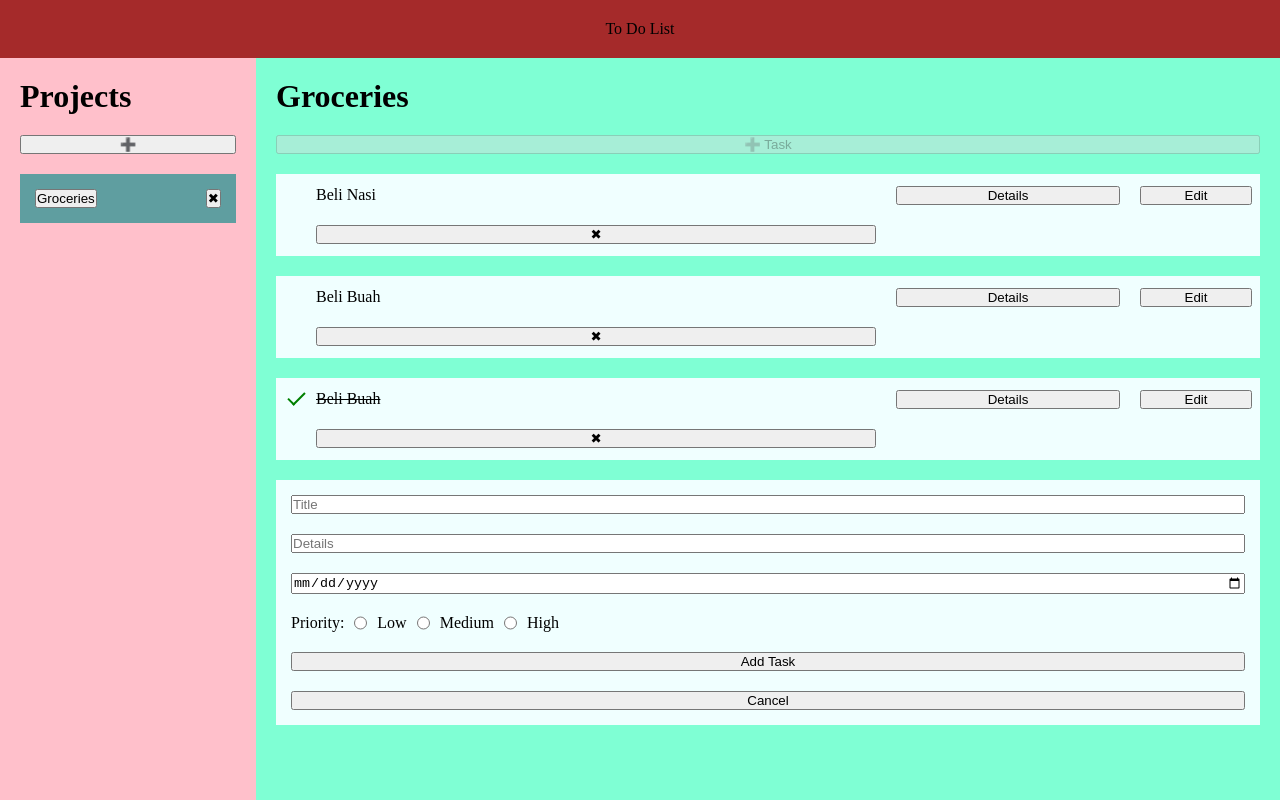
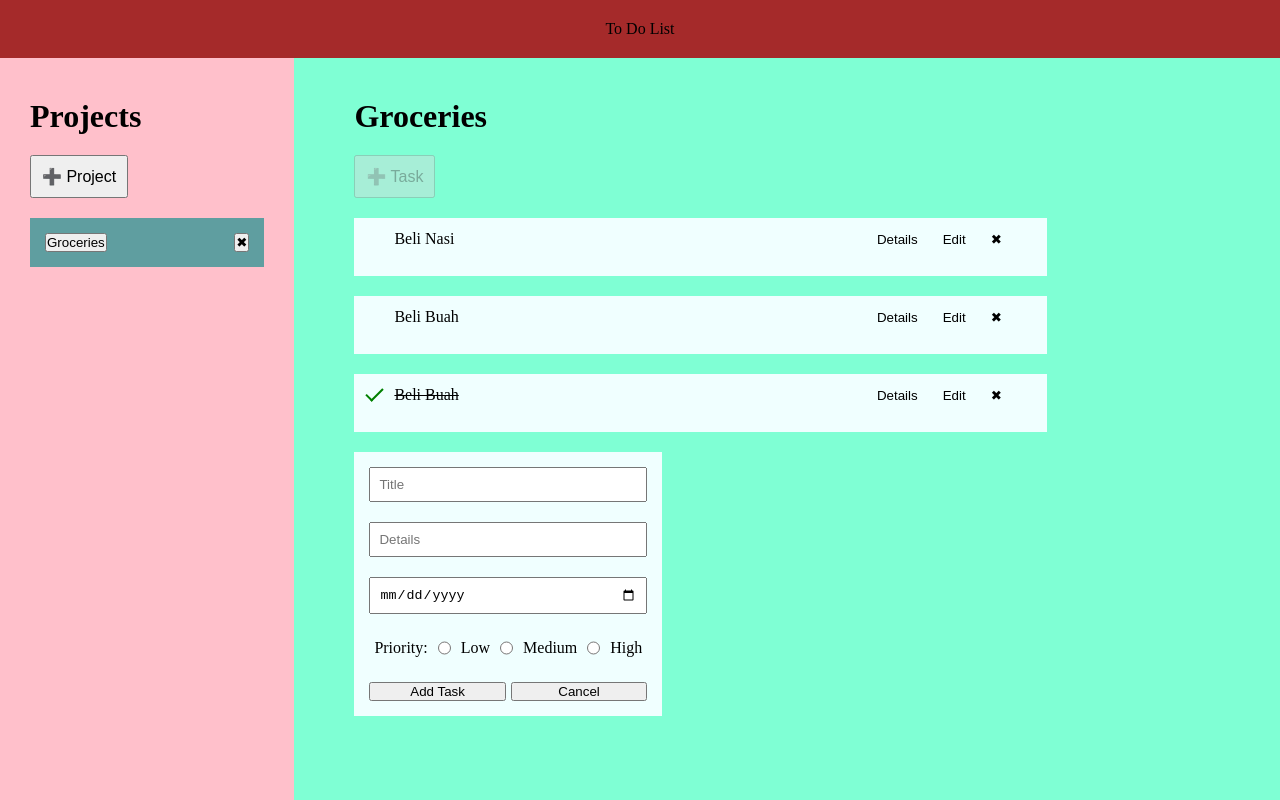
Before and after one commit to nabelk/todo-list, a website built with webpack: page dist/index.html in a window 1280 px wide. Both pictures are taken after a click on the button "➕ Task". Built offline with nearby package versions, Linux system fonts and the light colour scheme.

Commit message:
Create  a change based on the updated script

```diff
--- a/dist/index.html
+++ b/dist/index.html
@@ -12,7 +12,7 @@
         <main>
             <div class="sidebar">
                 <h1>Projects</h1>
-                <button class="add-project">➕</button>
+                <button class="add-project">➕ Project</button>
                 <div class="project-list"></div>
             </div>
             <div class="content"></div>
--- a/dist/style.css
+++ b/dist/style.css
@@ -10,23 +10,38 @@ body {
     height: 100vh;
 }
 
+button,
+input {
+    cursor: pointer;
+}
+
 header {
     background-color: brown;
     text-align: center;
     padding: 20px;
 }
 
+button.add-task-btn,
+button.add-project {
+    font-size: 1rem;
+    align-self: flex-start;
+    padding: 10px;
+}
+
 main {
     display: grid;
-    grid-template-columns: 20vw calc(100vw - 20vw);
+    grid-template-columns: 23vw calc(100vw - 23vw);
+    width: 100vw;
 }
+
+/* Sidebar section */
 
 main div.sidebar {
     display: flex;
     flex-direction: column;
     gap: 20px;
     background-color: pink;
-    padding: 20px;
+    padding: 40px 30px;
 }
 
 main div.project-list {
@@ -43,12 +58,30 @@ main div.project-list > div {
     background-color: cadetblue;
 }
 
+main div.project-list > div > form {
+    display: grid;
+    grid-template-columns: repeat(2, 50%);
+    grid-auto-rows: auto;
+    gap: 10px;
+}
+
+div.project-list form > input:first-child {
+    padding: 8px;
+    grid-column: 1/3;
+}
+
+div.project-list form > *:nth-child(n + 2) {
+    padding: 6px;
+}
+
+/* Main content section */
+
 main div.content {
     display: flex;
     flex-direction: column;
     gap: 20px;
     background-color: aquamarine;
-    padding: 20px;
+    padding: 40px 60px;
 }
 
 main div.content > div.content-list {
@@ -59,14 +92,30 @@ main div.content > div.content-list {
 
 div.content-list > div {
     display: grid;
-    grid-template-columns: 5fr 2fr 1fr;
+    grid-template-columns: 1fr auto auto auto;
     grid-template-rows: auto auto;
-    gap: 20px;
-    padding: 12px 8px 12px 40px;
+    gap: 15px;
+    padding: 12px 40px 12px 40px;
     /* padding: 15px; */
     background-color: azure;
     position: relative;
+    width: 80%;
 }
+
+button.info-btn,
+button.delete-todo,
+button.edit-task-btn {
+    padding: 2px 5px;
+    border: none;
+    background-color: azure;
+    height: 100%;
+}
+
+div.content-list > div > div:last-child {
+    white-space: pre-line;
+}
+
+/* Styling of main content for checking complete task manipulate by script */
 
 .checked {
     text-decoration: line-through;
@@ -85,17 +134,41 @@ div.content-list > div {
     width: 7px;
 }
 
-div.content-list > div > div:last-child {
-    white-space: pre-line;
-}
+/* Add todo form of main content styling */
 
 div.form {
     background-color: azure;
     padding: 15px;
+    width: fit-content;
 }
 
-div.form form {
-    display: flex;
-    flex-direction: column;
-    gap: 20px;
+div.form form,
+div.content-list form {
+    display: grid;
+    grid-template-columns: 1fr 1fr;
+    grid-template-rows: repeat(5, auto);
+    row-gap: 20px;
+    column-gap: 5px;
 }
+
+div.form form > *:nth-child(-n + 3),
+div.content-list form > *:nth-child(-n + 3) {
+    width: 100%;
+    padding: 8px;
+}
+
+div.form form > *:nth-child(4),
+div.conent-list form > *:nth-child(4) {
+    padding: 5px;
+}
+
+div.form form > *:nth-child(-n + 4),
+div.content-list form > *:nth-child(-n + 4) {
+    grid-column: 1/3;
+}
+
+div.form form > *:nth-child(n + 5) div.content-list form > *:nth-child(n + 5) {
+    width: 70%;
+    padding: 10px;
+    justify-self: center;
+}
```
